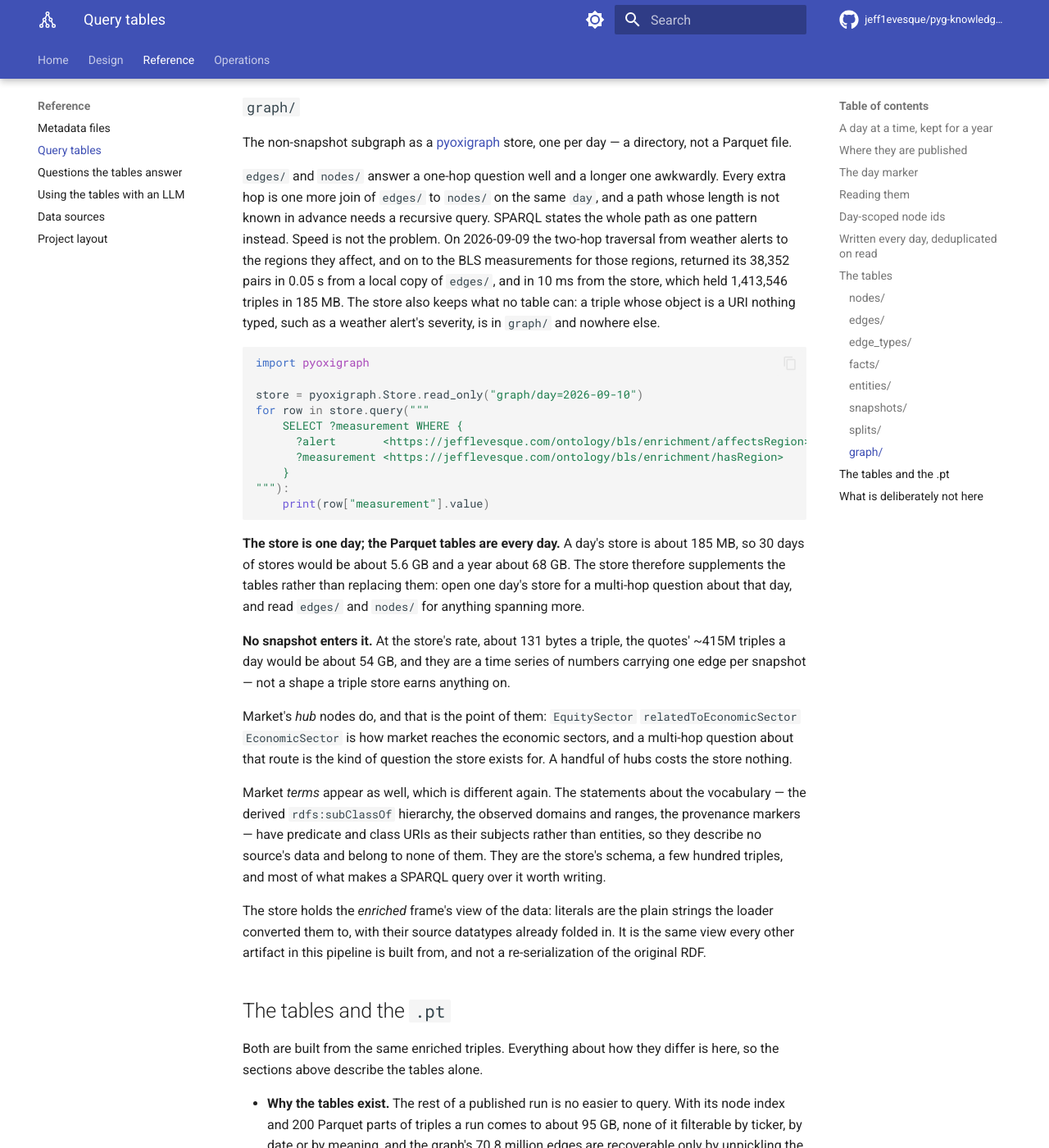
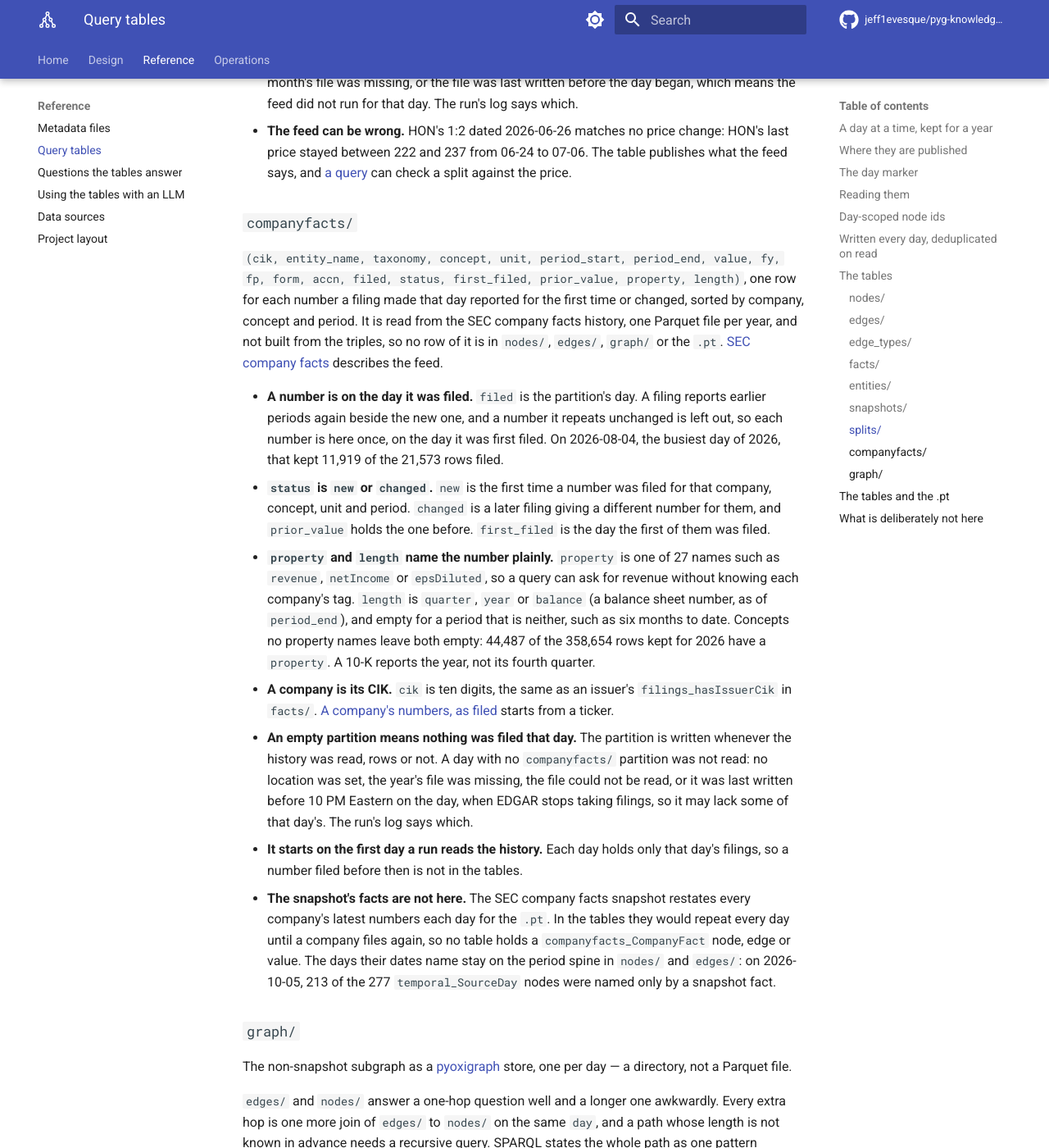
Before and after one commit to jeff1evesque/pyg-knowledge-graph-builder, an MkDocs documentation site: the page built from documentation/reference/tables.md, in a window 1280 px wide and 1400 px high, scrolled down 6557 px. Shown: the whole window at 82% size. Built offline with MkDocs 1.6.1 and Material for MkDocs 9.7.7, drawn with Linux system fonts in a browser that asks for light colours; comment, search, counter and statistics services are not loaded; some of the changed text lies outside the part shown.

Commit message:
#437: tables.md, companyfacts/, and no table holds a snapshot fact

````diff
--- a/documentation/reference/tables.md
+++ b/documentation/reference/tables.md
@@ -1,15 +1,18 @@
 # Query Tables
 
-The query tables are the part of a run meant for looking things up: seven Parquet
+The query tables are the part of a run meant for looking things up: eight Parquet
 tables and a triple store for each day, holding the enriched data's nodes,
-edges and values under their names and URIs, and the day's stock splits. SQL, SPARQL and an LLM's retrieval
+edges and values under their names and URIs, the day's stock splits, and the SEC
+numbers filed that day. SQL, SPARQL and an LLM's retrieval
 step can all read them. [Questions the tables answer](questions.md) shows what
 they answer, and [Using the tables with an LLM](llm.md) shows retrieval.
 
 They are not the `.pt`. A run's `hetero_data_<variant>.pt` is a PyTorch
 Geometric graph for training a graph neural network, built over every source
-except NOAA weather: numbers without names, in a 42 GB pickle that is deleted
-with its run after 21 days. The tables cover every source, weather included.
+except NOAA weather and the SEC filings' XBRL facts: numbers without names, in a
+42 GB pickle that is deleted with its run after 21 days. The tables cover every
+source, weather and XBRL facts included, and take a company's numbers from the
+SEC company facts history rather than from its daily snapshot.
 [The tables and the `.pt`](#the-tables-and-the-pt) lists every difference.
 
 They are written by the enriching leg of a run
@@ -26,6 +29,7 @@ on by default, and switched off with `--enable_query_tables false`.
 | `entities/` | one row per text-bearing node | ~0.01 GB |
 | `edge_types/` | one row per edge type | <0.01 GB |
 | `splits/` | the day's stock splits, one row per split | <0.01 GB |
+| `companyfacts/` | the SEC numbers filed that day, one row per number | <0.01 GB |
 
 ## A day at a time, kept for a year
 
@@ -65,6 +69,7 @@ whatever a second rule said.
 ├── entities/day=2026-09-10/
 ├── snapshots/day=2026-09-10/
 ├── splits/day=2026-09-10/
+├── companyfacts/day=2026-09-10/
 └── graph/day=2026-09-10/
 ```
 
@@ -91,7 +96,7 @@ following as the contract:
 | `day` | the day, `YYYY-MM-DD`, the same as the marker's file name |
 | `run_id` | the run that published the day, as its id: the UTC time it started, `YYYYMMDDTHHMMSSZ`. It is the same id the run's builds are [published](outputs.md#published-runs) under |
 | `published` | when the upload that finished the day started, in UTC, as `YYYY-MM-DDTHH:MM:SSZ`. The day became readable later, once that upload was checked and the marker went up |
-| `sources` | the name of every source whose data the day's tables hold, sorted. It has each source the run read, which for the four-source run is `bls`, `market`, `noaa` and `sec`, and `sec-companyfacts` beside `sec` when the run read the [SEC company facts snapshot](sources.md#sec-company-facts). It has `stock-split` when the day has a [`splits/`](#splits) partition, even an empty one. The split feed is not a source of the graph, but its rows are in the tables. A feed read into a table of its own later is listed the same way, by its name |
+| `sources` | the name of every source whose data the day's tables hold, sorted. It has each source the run read, which for the four-source run is `bls`, `market`, `noaa` and `sec`, and `sec-companyfacts` beside `sec` when the run read the [SEC company facts snapshot](sources.md#sec-company-facts). It has `stock-split` when the day has a [`splits/`](#splits) partition, and `sec-companyfacts` when it has a [`companyfacts/`](#companyfacts) partition, even an empty one. Neither feed is a source of the graph, but their rows are in the tables. A feed read into a table of its own later is listed the same way, by its name |
 | written | once and last, after every table of the day; never rewritten |
 
 A marker published before `sources` was added has none, because markers are
@@ -170,7 +175,8 @@ which is nothing.
 
 `(node_type, node_id, uri)`, sorted by `(node_type, node_id)` so a reader after
 one type skips the rest. It covers every node the sources carried, NOAA weather
-included.
+included, except the SEC company facts snapshot's `companyfacts_CompanyFact`
+nodes; see [`companyfacts/`](#companyfacts).
 
 ### `edges/`
 
@@ -280,6 +286,51 @@ so no split is in `nodes/`, `edges/`, `graph/` or the `.pt`.
   [a query](questions.md#a-split-in-the-price-series) can check a split against
   the price.
 
+### `companyfacts/`
+
+`(cik, entity_name, taxonomy, concept, unit, period_start, period_end, value, fy,
+fp, form, accn, filed, status, first_filed, prior_value, property, length)`, one
+row for each number a filing made that day reported for the first time or
+changed, sorted by company, concept and period. It is read from the SEC company
+facts history, one Parquet file per year, and not built from the triples, so no
+row of it is in `nodes/`, `edges/`, `graph/` or the `.pt`.
+[SEC company facts](sources.md#sec-company-facts) describes the feed.
+
+- **A number is on the day it was filed.** `filed` is the partition's day. A
+  filing reports earlier periods again beside the new one, and a number it
+  repeats unchanged is left out, so each number is here once, on the day it was
+  first filed. On 2026-08-04, the busiest day of 2026, that kept 11,919 of the
+  21,573 rows filed.
+- **`status` is `new` or `changed`.** `new` is the first time a number was filed
+  for that company, concept, unit and period. `changed` is a later filing giving
+  a different number for them, and `prior_value` holds the one before.
+  `first_filed` is the day the first of them was filed.
+- **`property` and `length` name the number plainly.** `property` is one of 27
+  names such as `revenue`, `netIncome` or `epsDiluted`, so a query can ask for
+  revenue without knowing each company's tag. `length` is `quarter`, `year` or
+  `balance` (a balance sheet number, as of `period_end`), and empty for a period
+  that is neither, such as six months to date. Concepts no property names leave
+  both empty: 44,487 of the 358,654 rows kept for 2026 have a `property`. A 10-K
+  reports the year, not its fourth quarter.
+- **A company is its CIK.** `cik` is ten digits, the same as an issuer's
+  `filings_hasIssuerCik` in `facts/`.
+  [A company's numbers, as filed](questions.md#a-companys-numbers-as-filed)
+  starts from a ticker.
+- **An empty partition means nothing was filed that day.** The partition is
+  written whenever the history was read, rows or not. A day with no
+  `companyfacts/` partition was not read: no location was set, the year's file
+  was missing, the file could not be read, or it was last written before 10 PM
+  Eastern on the day, when EDGAR stops taking filings, so it may lack some of
+  that day's. The run's log says which.
+- **It starts on the first day a run reads the history.** Each day holds only
+  that day's filings, so a number filed before then is not in the tables.
+- **The snapshot's facts are not here.** The SEC company facts snapshot restates
+  every company's latest numbers each day for the `.pt`. In the tables they
+  would repeat every day until a company files again, so no table holds a
+  `companyfacts_CompanyFact` node, edge or value. The days their dates name stay
+  on the period spine in `nodes/` and `edges/`: on 2026-10-05, 213 of the 277
+  `temporal_SourceDay` nodes were named only by a snapshot fact.
+
 ### `graph/`
 
 The non-snapshot subgraph as a [pyoxigraph](https://pyoxigraph.readthedocs.io/)
@@ -349,26 +400,34 @@ is here, so the sections above describe the tables alone.
   are the same data in shapes something can query, about 2.4 GB a day against
   94.9 GB for the run.
 - **Coverage.** A run's `.pt`, and its `node_index/`, hold only the node types
-  the run builds the `.pt` over, and runs leave NOAA weather out. The tables
-  ignore that setting and cover every source. NOAA is 0.05% of the nodes on
-  2026-09-09, shares nothing between days and has no edge to market, so it earns
-  little in a graph neural network and still answers state-by-month questions
-  in a table.
+  the run builds the `.pt` over, and the scheduled run leaves out NOAA weather
+  and the SEC filings' XBRL facts. The tables ignore that setting and cover
+  every source. NOAA is 0.05% of the nodes on 2026-09-09, shares nothing between
+  days and has no edge to market, so it earns little in a graph neural network
+  and still answers state-by-month questions in a table.
+- **A company's numbers.** The `.pt` takes them from the SEC company facts
+  snapshot dated the day before its data day, as `companyfacts_CompanyFact`
+  nodes: every company's latest numbers, every day. The tables take them from
+  the history instead, in [`companyfacts/`](#companyfacts), each number on the
+  day it was filed, and hold no `CompanyFact`.
+  [SEC company facts](sources.md#sec-company-facts) says why.
 - **Which day.** From schema 1.5, a `.pt`'s `build_metadata.day` names the
   tables partition it was built beside; see
   [Which date is which](outputs.md#which-date-is-which). Their counts agree per
-  node type, and their totals differ by the build's `excluded_node_types`,
-  which the tables keep. For 2026-09-24, each of the 151 node types in that
-  day's `.pt` held the same count as that day's `nodes/`, and `nodes/` held
-  4,456 more nodes, all in the four NOAA types the build excluded.
+  node type. Their totals differ by the build's `excluded_node_types`, which the
+  tables keep, and by `companyfacts_CompanyFact`, which only the `.pt` holds.
+  For 2026-09-24, each of the 151 node types in that day's `.pt` held the same
+  count as that day's `nodes/`, and `nodes/` held 4,456 more nodes, all in the
+  four NOAA types the build excluded.
 - **`nodes/` against `node_index/`.** The same three columns, over every source
   rather than over the node types the `.pt` holds.
 - **What counts as a number.** `is_numeric` in `facts/` uses the same test the
   feature extractor types the `.pt`'s numeric segment by, and `snapshots/` types
   its columns by the same majority rule, so the tables and the `.pt` agree.
-- **Splits.** `splits/` is in no `.pt`, and not in `graph/`. It is read from
-  the split feed rather than built from the triples, so a run's graph is the
-  same whether or not it read the feed.
+- **Splits and the company facts history.** `splits/` and `companyfacts/` are in
+  no `.pt`, and not in `graph/`. They are read from their feeds rather than
+  built from the triples, so a run's graph is the same whether or not it read
+  them.
 - **Feature vectors stay in the `.pt`.** The dense node feature matrix is
   38.16 GB for the dominant type, of which 183 of 1024 dimensions vary per row.
 - **Retention.** A run, with its `.pt`, is kept 21 days; each day of tables is
@@ -379,6 +438,9 @@ is here, so the sections above describe the tables alone.
 - **A snapshot's literals in `facts/`, and snapshot subjects in `graph/`.**
   They are in `snapshots/` and in `edges/`. Market's sector and moneyness hub
   nodes are not snapshots and are in `facts/` and `graph/` like anything else.
+- **The SEC company facts snapshot's facts.** Each day restates them; the
+  numbers are in [`companyfacts/`](#companyfacts) once, on the day they were
+  filed.
 - **A triple whose object is a URI nothing typed.** It is no edge, and putting a
   dangling pointer in a `value` column would have consumers reading it as a name.
 - **Anything that answers a question the data cannot.** See
````
